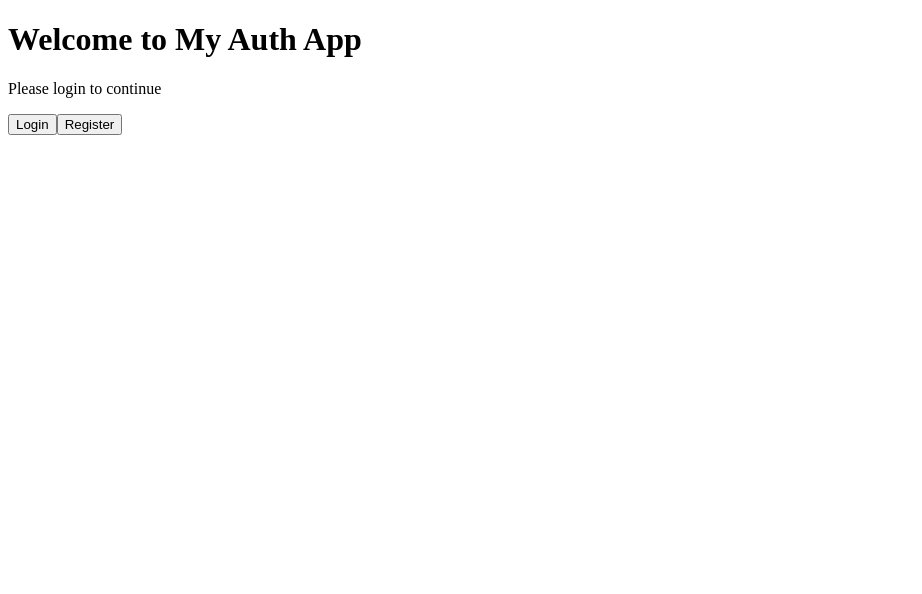
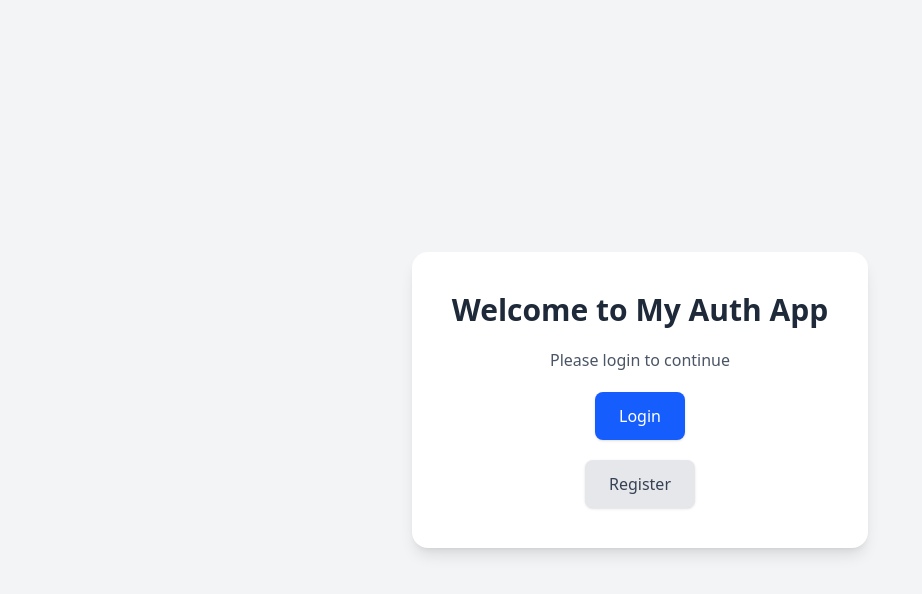
Before and after one commit to Sumedh1036/odootechno, a Next.js app: page / in a window 1280 px wide. Shown: the top 594 px of the page, without its empty margins (0-922 px from the left). Built offline with nearby package versions, Linux system fonts and the light colour scheme.

Commit message:
tailwind correct

```diff
--- /dev/null
+++ b/app/global.css
@@ -0,0 +1 @@
+@import "tailwindcss";
--- a/app/layout.tsx
+++ b/app/layout.tsx
@@ -1,3 +1,4 @@
+import "./global.css";
 export default function RootLayout({ children }: { children: React.ReactNode }) {
   return (
     <html lang="en">
```
